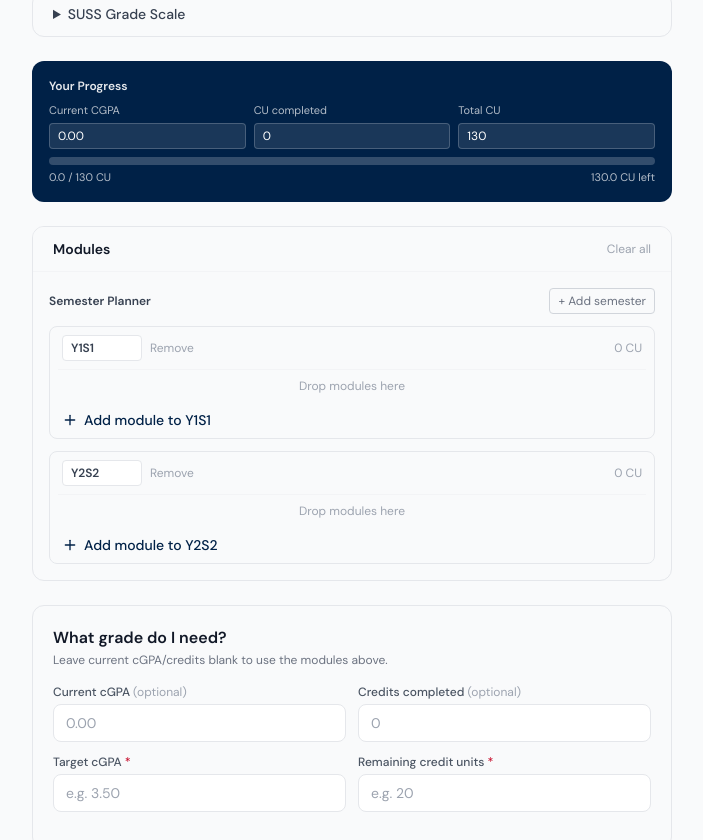
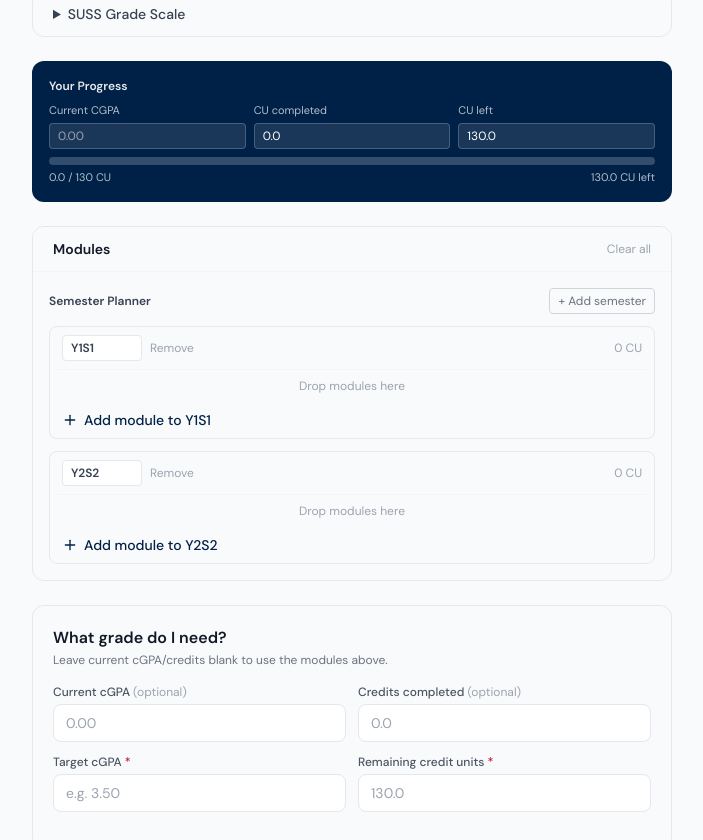
Before and after one commit to jungyongjy/opensuss, a React (Vite) app: page /tools in a window 1280 px wide. Shown: the part 519-1359 px from the top of the page, without its empty margins (288-991 px from the left). Built offline with nearby package versions, Linux system fonts and the light colour scheme.

Commit message:
fix: make CGPA projection inputs strict and dynamic

```diff
--- a/src/components/CGPASimulator.jsx
+++ b/src/components/CGPASimulator.jsx
@@ -1,6 +1,10 @@
 import { useState, useEffect, useMemo } from 'react'
 import { Plus, Trash2, GripVertical } from 'lucide-react'
 import { GRADE_SCALE, gradeToPoints } from '../utils/gradeScale'
+
+const ALLOWED_MODULE_CREDITS = [2.5, 5, 10]
+const CGPA_INPUT_PATTERN = /^(?:[0-4](?:\.\d{0,2})?|5(?:\.0{0,2})?)?$/
+const CU_INPUT_PATTERN = /^\d*(?:\.\d{0,1})?$/
 
 function makeSemesterLabel(index) {
   const year = Math.floor(index / 2) + 1
@@ -17,6 +21,15 @@ function createInitialSemesters() {
 
 function newModule(semesterId, order = 0) {
   return { id: crypto.randomUUID(), name: '', grade: 'B', credits: 5, semesterId, semesterOrder: order }
+}
+
+function normaliseModuleCredits(value) {
+  const numeric = Number(value)
+  return ALLOWED_MODULE_CREDITS.includes(numeric) ? numeric : 5
+}
+
+function formatCredits(value) {
+  return Number.isInteger(value) ? String(value) : value.toFixed(1)
 }
 
 function GradeBadge({ grade, className = '' }) {
@@ -65,7 +78,21 @@ export default function CGPASimulator() {
   const [modules, setModules] = useState(() => {
     try {
       const saved = localStorage.getItem('cgpa_modules')
-      return saved ? JSON.parse(saved) : []
+      if (!saved) return []
+
+      const parsed = JSON.parse(saved)
+      if (!Array.isArray(parsed)) return []
+
+      return parsed
+        .filter(m => m && typeof m.id === 'string')
+        .map((m, index) => ({
+          id: m.id,
+          name: typeof m.name === 'string' ? m.name : '',
+          grade: GRADE_SCALE.some(g => g.grade === m.grade) ? m.grade : 'B',
+          credits: normaliseModuleCredits(m.credits),
+          semesterId: typeof m.semesterId === 'string' ? m.semesterId : 'sem-1',
+          semesterOrder: Number.isFinite(Number(m.semesterOrder)) ? Number(m.semesterOrder) : index,
+        }))
     } catch {
       return []
     }
@@ -75,9 +102,9 @@ export default function CGPASimulator() {
   const [extCGPA, setExtCGPA] = useState('')
   const [extCredits, setExtCredits] = useState('')
   const [remainingCredits, setRemainingCredits] = useState('')
-  const [currentCGPA, setCurrentCGPA] = useState('0.00')
-  const [cuTaken, setCuTaken] = useState('0')
-  const [totalCU, setTotalCU] = useState('130')
+  const [currentCGPA, setCurrentCGPA] = useState('')
+  const [cuTaken, setCuTaken] = useState('0.0')
+  const [cuLeftInput, setCuLeftInput] = useState('130.0')
 
   useEffect(() => {
     localStorage.setItem('cgpa_modules', JSON.stringify(modules))
@@ -101,31 +128,53 @@ export default function CGPASimulator() {
     return map
   }, [modules, semesters])
 
-  const { cgpa, totalCredits } = useMemo(() => {
+  const { moduleGradePoints, moduleCredits } = useMemo(() => {
     const valid = modules.filter(m => Number(m.credits) > 0)
-    const tc = valid.reduce((sum, m) => sum + Number(m.credits), 0)
-    const tp = valid.reduce((sum, m) => sum + gradeToPoints(m.grade) * Number(m.credits), 0)
-    return { cgpa: tc > 0 ? tp / tc : 0, totalCredits: tc }
+    const credits = valid.reduce((sum, m) => sum + Number(m.credits), 0)
+    const points = valid.reduce((sum, m) => sum + gradeToPoints(m.grade) * Number(m.credits), 0)
+    return { moduleGradePoints: points, moduleCredits: credits }
   }, [modules])
 
-  const plannedCU = useMemo(
-    () => modules.reduce((sum, m) => sum + (Number(m.credits) > 0 ? Number(m.credits) : 0), 0),
-    [modules]
+  const currentCGPAValue = useMemo(() => {
+    if (currentCGPA === '') return null
+    const parsed = Number(currentCGPA)
+    return Number.isFinite(parsed) ? parsed : null
+  }, [currentCGPA])
+
+  const cuTakenValue = Math.max(Number(cuTaken) || 0, 0)
+  const cuLeftValue = Math.max(Number(cuLeftInput) || 0, 0)
+
+  const projectedCGPA = useMemo(() => {
+    if (moduleCredits === 0 && currentCGPAValue !== null) return currentCGPAValue
+
+    const weightedCredits = cuTakenValue + moduleCredits
+    if (weightedCredits <= 0) return 0
+
+    const basePoints = (currentCGPAValue ?? 0) * cuTakenValue
+    return (basePoints + moduleGradePoints) / weightedCredits
+  }, [currentCGPAValue, cuTakenValue, moduleGradePoints, moduleCredits])
+
+  const projectedCredits = cuTakenValue + moduleCredits
+  const hasProjectedCGPA = currentCGPAValue !== null || moduleCredits > 0
+
+  const completedPlusPlannedCU = projectedCredits
+  const totalCUValue = Math.max(cuTakenValue + cuLeftValue, 1)
+  const cuLeft = Math.max(cuLeftValue - moduleCredits, 0)
+  const progressPercent = Math.min((completedPlusPlannedCU / totalCUValue) * 100, 100)
+
+  const defaultRemainingCredits = useMemo(
+    () => (cuLeft > 0 ? cuLeft.toFixed(1) : ''),
+    [cuLeft]
   )
-
-  const totalCUValue = Math.max(Number(totalCU) || 130, 1)
-  const completedPlusPlannedCU = Math.max(0, Number(cuTaken) || 0) + plannedCU
-  const cuLeft = Math.max(totalCUValue - completedPlusPlannedCU, 0)
-  const progressPercent = Math.min((completedPlusPlannedCU / totalCUValue) * 100, 100)
 
   const reverseResult = useMemo(() => {
     const target = parseFloat(targetCGPA)
-    const rc = parseFloat(remainingCredits)
-    if (!target || isNaN(target) || !rc || isNaN(rc) || rc <= 0) return null
+    const rc = parseFloat(remainingCredits || defaultRemainingCredits)
+    if (isNaN(target) || isNaN(rc) || rc <= 0) return null
     if (target < 0 || target > 5) return null
 
-    const baseCGPA = extCGPA !== '' ? parseFloat(extCGPA) : cgpa
-    const baseCredits = extCredits !== '' ? parseFloat(extCredits) : totalCredits
+    const baseCGPA = extCGPA !== '' ? parseFloat(extCGPA) : projectedCGPA
+    const baseCredits = extCredits !== '' ? parseFloat(extCredits) : projectedCredits
 
     if (isNaN(baseCGPA) || isNaN(baseCredits)) return null
 
@@ -134,10 +183,48 @@ export default function CGPASimulator() {
     if (needed <= 0) return { possible: true, alreadyMet: true }
     const grade = [...GRADE_SCALE].reverse().find(g => g.points >= needed)
     return { possible: true, needed, grade: grade ?? GRADE_SCALE[0] }
-  }, [targetCGPA, remainingCredits, extCGPA, extCredits, cgpa, totalCredits])
+  }, [targetCGPA, remainingCredits, defaultRemainingCredits, extCGPA, extCredits, projectedCGPA, projectedCredits])
+
+  const effectiveRemainingCredits = remainingCredits || defaultRemainingCredits
 
   function updateModule(id, field, value) {
-    setModules(prev => prev.map(m => (m.id === id ? { ...m, [field]: value } : m)))
+    setModules(prev => prev.map(m => {
+      if (m.id !== id) return m
+      if (field === 'credits') return { ...m, credits: normaliseModuleCredits(value) }
+      return { ...m, [field]: value }
+    }))
+  }
+
+  function handleCurrentCGPAChange(value) {
+    if (!CGPA_INPUT_PATTERN.test(value)) return
+    setCurrentCGPA(value)
+  }
+
+  function handleCurrentCGPABlur() {
+    if (currentCGPA === '') return
+    const numeric = Number(currentCGPA)
+    if (!Number.isFinite(numeric)) {
+      setCurrentCGPA('')
+      return
+    }
+    const clamped = Math.min(5, Math.max(0, numeric))
+    setCurrentCGPA(clamped.toFixed(2))
+  }
+
+  function normaliseCUInput(value, fallback = '0.0') {
+    const numeric = Number(value)
+    if (!Number.isFinite(numeric) || numeric < 0) return fallback
+    return numeric.toFixed(1)
+  }
+
+  function handleCUTakenChange(value) {
+    if (!CU_INPUT_PATTERN.test(value)) return
+    setCuTaken(value)
+  }
+
+  function handleCULeftChange(value) {
+    if (!CU_INPUT_PATTERN.test(value)) return
+    setCuLeftInput(value)
   }
 
   function addSemester() {
@@ -259,11 +346,11 @@ export default function CGPASimulator() {
   }
 
   const cgpaLabel =
-    cgpa >= 4.5 ? 'Honours (Highest Distinction)' :
-    cgpa >= 4.0 ? 'Honours (Distinction)' :
-    cgpa >= 3.5 ? 'Honours (Merit)' :
-    cgpa >= 3.0 ? 'Honours' :
-    cgpa >= 2.0 ? 'Pass' : 'Fail'
+    projectedCGPA >= 4.5 ? 'Honours (Highest Distinction)' :
+    projectedCGPA >= 4.0 ? 'Honours (Distinction)' :
+    projectedCGPA >= 3.5 ? 'Honours (Merit)' :
+    projectedCGPA >= 3.0 ? 'Honours' :
+    projectedCGPA >= 2.0 ? 'Pass' : 'Fail'
 
   return (
     <div className="space-y-6">
@@ -276,12 +363,12 @@ export default function CGPASimulator() {
         }}
       >
         <p className="text-white/60 text-sm mb-1">Projected cGPA</p>
-        <p className={`text-6xl font-bold tracking-tight ${totalCredits > 0 ? 'text-white' : 'text-white/20'}`}>
-          {totalCredits > 0 ? cgpa.toFixed(2) : '—'}
+        <p className={`text-6xl font-bold tracking-tight ${hasProjectedCGPA ? 'text-white' : 'text-white/20'}`}>
+          {hasProjectedCGPA ? projectedCGPA.toFixed(2) : '—'}
         </p>
-        {totalCredits > 0 && (
+        {hasProjectedCGPA && (
           <div className="flex items-center justify-center gap-3 mt-2">
-            <span className="text-white/50 text-xs">{totalCredits} credit unit{totalCredits !== 1 ? 's' : ''}</span>
+            <span className="text-white/50 text-xs">{projectedCredits.toFixed(1)} credit unit{projectedCredits !== 1 ? 's' : ''}</span>
             <span className="text-white/40">·</span>
             <span className="text-white/60 text-xs font-medium">{cgpaLabel}</span>
           </div>
@@ -310,24 +397,34 @@ export default function CGPASimulator() {
           <label className="text-[11px] text-white/70">
             Current CGPA
             <input
+              type="text"
+              inputMode="decimal"
               value={currentCGPA}
-              onChange={e => setCurrentCGPA(e.target.value)}
+              onChange={e => handleCurrentCGPAChange(e.target.value)}
+              onBlur={handleCurrentCGPABlur}
+              placeholder="0.00"
               className="mt-1 w-full rounded border border-white/20 bg-white/10 px-2 py-1 text-xs text-white"
             />
           </label>
           <label className="text-[11px] text-white/70">
             CU completed
             <input
+              type="text"
+              inputMode="decimal"
               value={cuTaken}
-              onChange={e => setCuTaken(e.target.value)}
+              onChange={e => handleCUTakenChange(e.target.value)}
+              onBlur={() => setCuTaken(prev => normaliseCUInput(prev, '0.0'))}
               className="mt-1 w-full rounded border border-white/20 bg-white/10 px-2 py-1 text-xs text-white"
             />
           </label>
           <label className="text-[11px] text-white/70">
-            Total CU
+            CU left
             <input
-              value={totalCU}
-              onChange={e => setTotalCU(e.target.value)}
+              type="text"
+              inputMode="decimal"
+              value={cuLeftInput}
+              onChange={e => handleCULeftChange(e.target.value)}
+              onBlur={() => setCuLeftInput(prev => normaliseCUInput(prev, '0.0'))}
               className="mt-1 w-full rounded border border-white/20 bg-white/10 px-2 py-1 text-xs text-white"
             />
           </label>
@@ -435,14 +532,15 @@ export default function CGPASimulator() {
                             <option key={g.grade} value={g.grade}>{g.grade} ({g.points.toFixed(1)})</option>
                           ))}
                         </select>
-                        <input
-                          type="number"
-                          min="1"
-                          max="30"
-                          value={mod.credits}
+                        <select
+                          value={String(mod.credits)}
                           onChange={e => updateModule(mod.id, 'credits', e.target.value)}
                           className="rounded-lg border border-gray-200 dark:border-gray-700 bg-white dark:bg-gray-800 px-2 py-2 text-sm text-gray-900 dark:text-gray-100 text-center focus:outline-none focus:ring-2 focus:ring-navy dark:focus:ring-blue-400"
-                        />
+                        >
+                          {ALLOWED_MODULE_CREDITS.map(credit => (
+                            <option key={credit} value={credit}>{formatCredits(credit)}</option>
+                          ))}
+                        </select>
                         <select
                           value={mod.semesterId || semester.id}
                           onChange={e => assignSemester(mod.id, e.target.value)}
@@ -496,7 +594,7 @@ export default function CGPASimulator() {
               step="0.01"
               value={extCGPA}
               onChange={e => setExtCGPA(e.target.value)}
-              placeholder={cgpa.toFixed(2)}
+              placeholder={projectedCGPA.toFixed(2)}
               className="w-full rounded-lg border border-gray-200 dark:border-gray-700 bg-white dark:bg-gray-800 px-3 py-2 text-sm focus:outline-none focus:ring-2 focus:ring-navy dark:focus:ring-blue-400"
             />
           </div>
@@ -509,7 +607,7 @@ export default function CGPASimulator() {
               min="0"
               value={extCredits}
               onChange={e => setExtCredits(e.target.value)}
-              placeholder={String(totalCredits)}
+              placeholder={projectedCredits.toFixed(1)}
               className="w-full rounded-lg border border-gray-200 dark:border-gray-700 bg-white dark:bg-gray-800 px-3 py-2 text-sm focus:outline-none focus:ring-2 focus:ring-navy dark:focus:ring-blue-400"
             />
           </div>
@@ -537,7 +635,7 @@ export default function CGPASimulator() {
               min="1"
               value={remainingCredits}
               onChange={e => setRemainingCredits(e.target.value)}
-              placeholder="e.g. 20"
+              placeholder={defaultRemainingCredits || 'e.g. 20'}
               className="w-full rounded-lg border border-gray-200 dark:border-gray-700 bg-white dark:bg-gray-800 px-3 py-2 text-sm focus:outline-none focus:ring-2 focus:ring-navy dark:focus:ring-blue-400"
             />
           </div>
@@ -555,7 +653,7 @@ export default function CGPASimulator() {
               <div className="rounded-lg bg-blue-50 dark:bg-blue-900/20 border border-blue-200 dark:border-blue-800 px-4 py-3 flex items-center gap-3">
                 <div>
                   <p className="text-sm text-blue-800 dark:text-blue-300">
-                    You need at least <strong>{reverseResult.needed.toFixed(2)} grade points</strong> per credit unit on your remaining {remainingCredits} credits.
+                    You need at least <strong>{reverseResult.needed.toFixed(2)} grade points</strong> per credit unit on your remaining {effectiveRemainingCredits} credits.
                   </p>
                   {reverseResult.grade && (
                     <p className="text-sm text-blue-700 dark:text-blue-400 mt-0.5">
```
